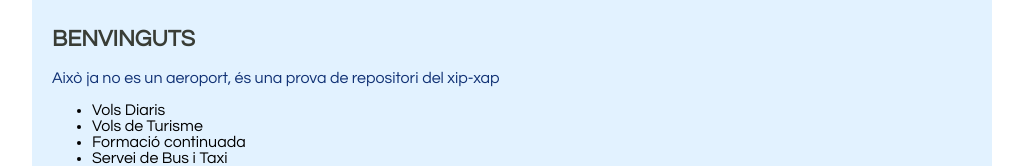
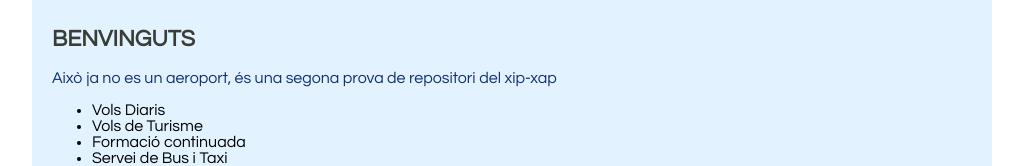
Before and after one commit to Dvicentea/web-test-aeroport2, a plain HTML site: page index.html in a window 1280 px wide. Shown: the part 472-638 px from the top of the page, without its empty margins (128-1151 px from the left). Drawn offline with Linux system fonts and the light colour scheme.

Commit message:
Update index.html

```diff
--- a/index.html
+++ b/index.html
@@ -27,7 +27,7 @@
   </div>
   <div id="cos">
     <div id="esq"><h2>BENVINGUTS</h2>
-    <p>Això ja no es un aeroport, és una prova de repositori del xip-xap </p>
+    <p>Això ja no es un aeroport, és una segona prova de repositori del xip-xap </p>
     <ul>
       <li>Vols Diaris</li>
 	    <li>Vols de Turisme</li>
```
